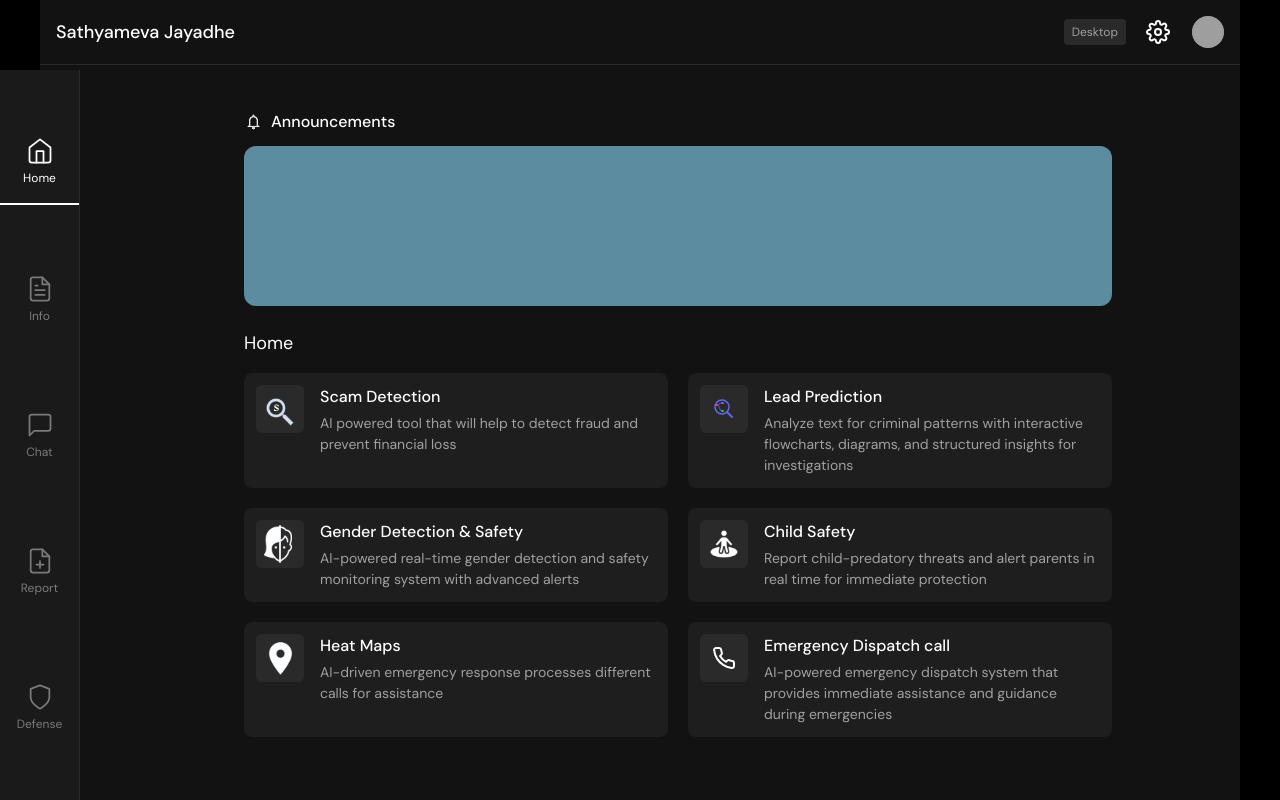
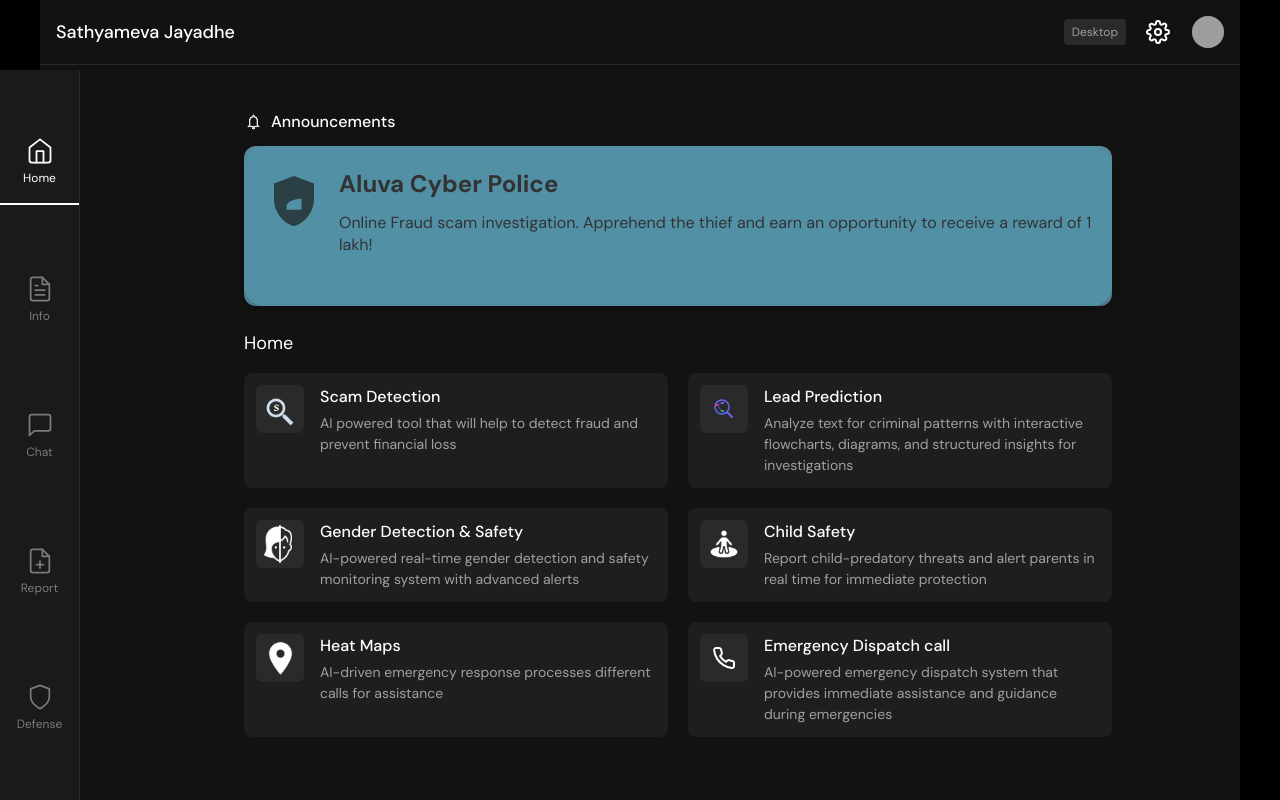
Before and after one commit to Noelithub77/criminus, a Next.js app: page / in a window 1280 px wide. Built offline with nearby package versions, Linux system fonts and the light colour scheme; no server answers; grey boxes are pictures that could not be loaded.

Commit message:
Added announcement

```diff
--- a/src/app/App.css
+++ b/src/app/App.css
@@ -126,7 +126,7 @@ body {
 .announcement-card {
   background-color: #5c8ca0;
   border-radius: 12px;
-  height: 120px;
+  height: 150px;
   width: 100%;
 }
 
--- a/src/app/frontend/components/Home.jsx
+++ b/src/app/frontend/components/Home.jsx
@@ -150,7 +150,74 @@ export function Home() {
               <h2>Announcements</h2>
             </div>
             <div className="announcement-card">
-              {/* Placeholder for announcements */}
+              <div
+                style={{
+                  backgroundColor: "#5190a5",
+                  width: "100%",
+                  borderRadius: "20px",
+                  padding: "clamp(12px, 4vw, 20px)",
+                  display: "flex",
+                  flexDirection: "column",
+                  color: "#333",
+                  fontFamily: "Arial, sans-serif",
+                  boxShadow: "0 4px 8px rgba(0,0,0,0.2)",
+                  height: "100%",
+                }}
+              >
+                <div
+                  style={{
+                    display: "flex",
+                    alignItems: "flex-start",
+                    gap: "clamp(8px, 3vw, 15px)",
+                    flexDirection: window.innerWidth <= 400 ? "column" : "row",
+                  }}
+                >
+                  <div
+                    style={{
+                      width: "clamp(40px, 12vw, 60px)",
+                      height: "clamp(40px, 12vw, 60px)",
+                      marginTop: "5px",
+                      alignSelf:
+                        window.innerWidth <= 400 ? "center" : "flex-start",
+                    }}
+                  >
+                    <svg
+                      viewBox="0 0 24 24"
+                      xmlns="http://www.w3.org/2000/svg"
+                      style={{ width: "100%", height: "100%", fill: "#2a4045" }}
+                    >
+                      <path d="M12,2L4,5v6.09c0,5.05,3.41,9.76,8,10.91c4.59-1.15,8-5.86,8-10.91V5L12,2z M15,15.5h-6v-1.4c0-2,4-3.1,6-3.1V15.5z M12,9c1.1,0,2-0.9,2-2s-0.9-2-2-2s-2,0.9-2,2S10.9,9,12,9z" />
+                    </svg>
+                  </div>
+                  <div
+                    style={{
+                      flex: 1,
+                      textAlign: window.innerWidth <= 400 ? "center" : "left",
+                    }}
+                  >
+                    <h3
+                      style={{
+                        fontSize: "clamp(18px, 5vw, 24px)",
+                        fontWeight: "bold",
+                        margin: "0 0 clamp(6px, 2vw, 10px) 0",
+                        color: "#333",
+                      }}
+                    >
+                      Aluva Cyber Police
+                    </h3>
+                    <p
+                      style={{
+                        fontSize: "clamp(14px, 3.5vw, 16px)",
+                        lineHeight: "1.4",
+                        margin: "0",
+                      }}
+                    >
+                      Online Fraud scam investigation. Apprehend the thief and
+                      earn an opportunity to receive a reward of 1 lakh!
+                    </p>
+                  </div>
+                </div>
+              </div>
             </div>
           </div>
 
@@ -185,7 +252,9 @@ export function Home() {
                 <div className="feature-details">
                   <h3>Lead Prediction</h3>
                   <p>
-                    Analyze text for criminal patterns with interactive flowcharts, diagrams, and structured insights for investigations
+                    Analyze text for criminal patterns with interactive
+                    flowcharts, diagrams, and structured insights for
+                    investigations
                   </p>
                 </div>
               </div>
```
